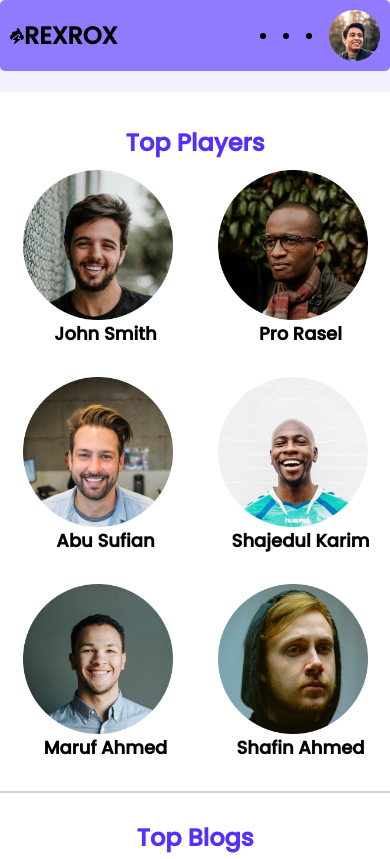
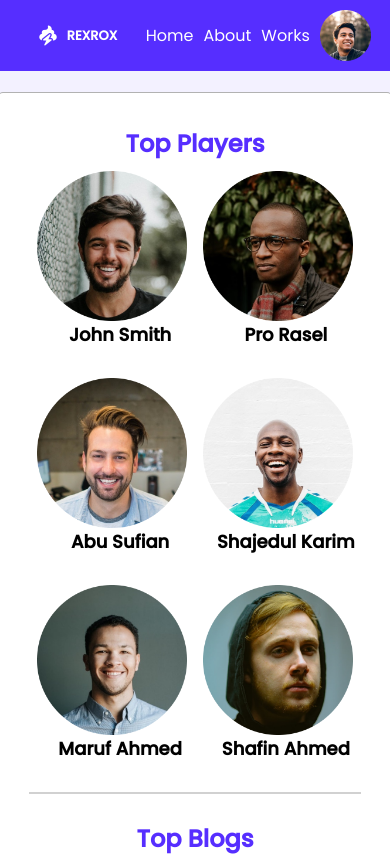
Before and after one commit to shourovr82/leader-board, a plain HTML site: page index.html in a window 390 px wide. Shown: the top 859 px of the page. Drawn offline with Linux system fonts and the light colour scheme.

Commit message:
navbar added

```diff
--- a/index.html
+++ b/index.html
@@ -18,12 +18,12 @@
         <nav class="menu-bar">
             <div class="nav-left">
                 <i class="fas fa-poo-storm"></i>
-                <h2>REXROX</h2>
+                <h2 class="nav-title">REXROX</h2>
             </div>
             <div class="nav-right">
-                <li><a href="#"></a></li>
-                <li><a href="#"></a></li>
-                <li><a href="#"></a></li>
+                <li><a href="#">Home</a></li>
+                <li><a href="#">About</a></li>
+                <li><a href="#">Works</a></li>
                 <img src="images/icons/profile.png" alt="">
             </div>
         </nav>
@@ -32,7 +32,7 @@
     <!-- main section start -->
     <main>
         <!-- Top players and top blogs starts -->
-        <section class="container">
+        <section class="container first-container">
             <div class="top-players">
                 <h2 class="section-title">Top Players</h2>
 
--- a/styles/style.css
+++ b/styles/style.css
@@ -18,6 +18,11 @@ body {
     padding: 30px;
     margin-top: 21px;
     border-radius: 5px;
+
+}
+
+.first-container {
+    border: 1px solid #0000004d;
 }
 
 hr {
@@ -37,13 +42,14 @@ main {
 
 /* nav bar start */
 header {
-    background-color: #927aff;
+    background-color: #562EFF;
     padding: 10px;
-    border-radius: 5px;
+
 }
 
 .menu-bar {
-    width: ;
+    width: 920px;
+    margin: 0 auto;
     display: flex;
     justify-content: space-between;
 }
@@ -52,12 +58,34 @@ header {
     display: flex;
     align-items: center;
     justify-content: space-between;
-    row-gap: 20px;
+    gap: 10px;
+
+}
+
+.nav-title {
+    color: #fff;
+}
+
+.nav-left .fas {
+    font-size: 2.5rem;
+    color: #fff;
 }
 
 .nav-right {
     display: flex;
     align-items: center;
+    gap: 25px;
+}
+
+.nav-right li {
+    list-style: none;
+}
+
+.nav-right a {
+    text-decoration: none;
+    gap: 10px;
+    color: #fff;
+    font-weight: 300;
 }
 
 /* nav bar ends */
@@ -195,11 +223,28 @@ header {
 /* mobile devices */
 
 @media only screen and (max-width: 688px) {
-    .container {
+
+    .container,
+    .menu-bar {
+        width: 85%;
+    }
+
+    header {
         width: 100%;
     }
 
+    .nav-right {
 
+        gap: 10px;
+    }
+
+    .nav-title {
+        font-size: 13px;
+    }
+
+    .nav-left .fas {
+        font-size: 20px;
+    }
 
     .section-title {
         text-align: center;
```
